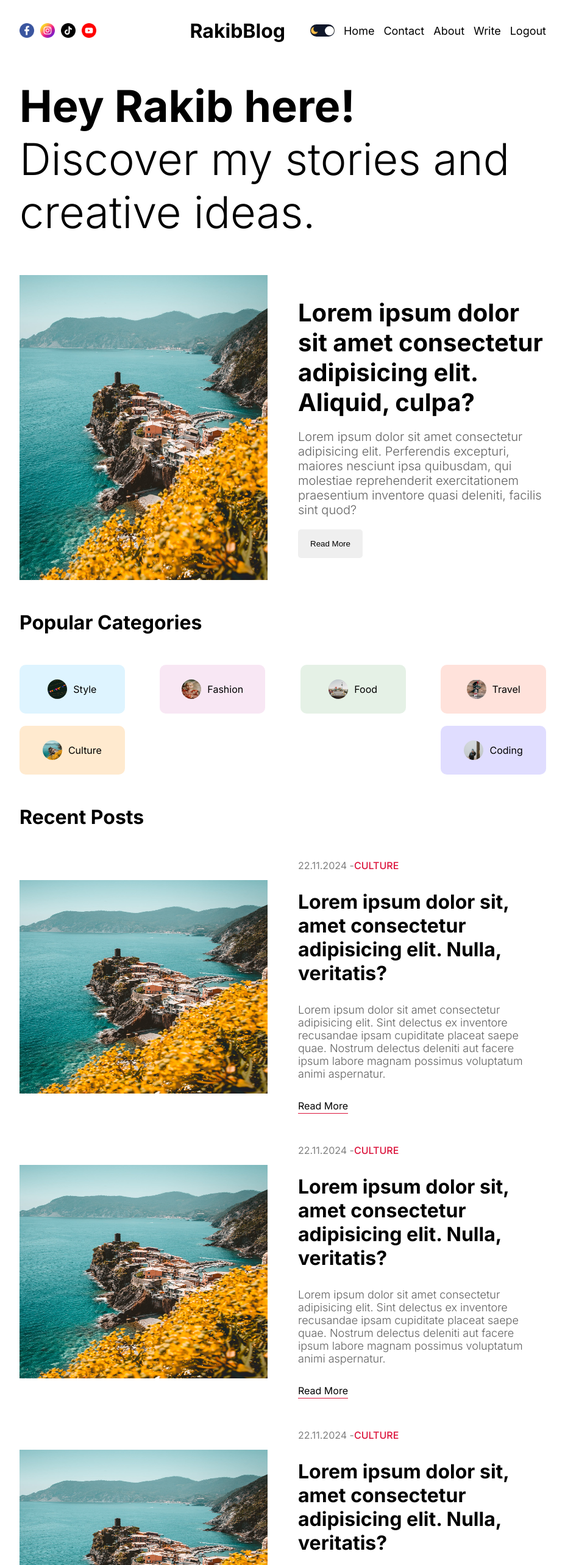
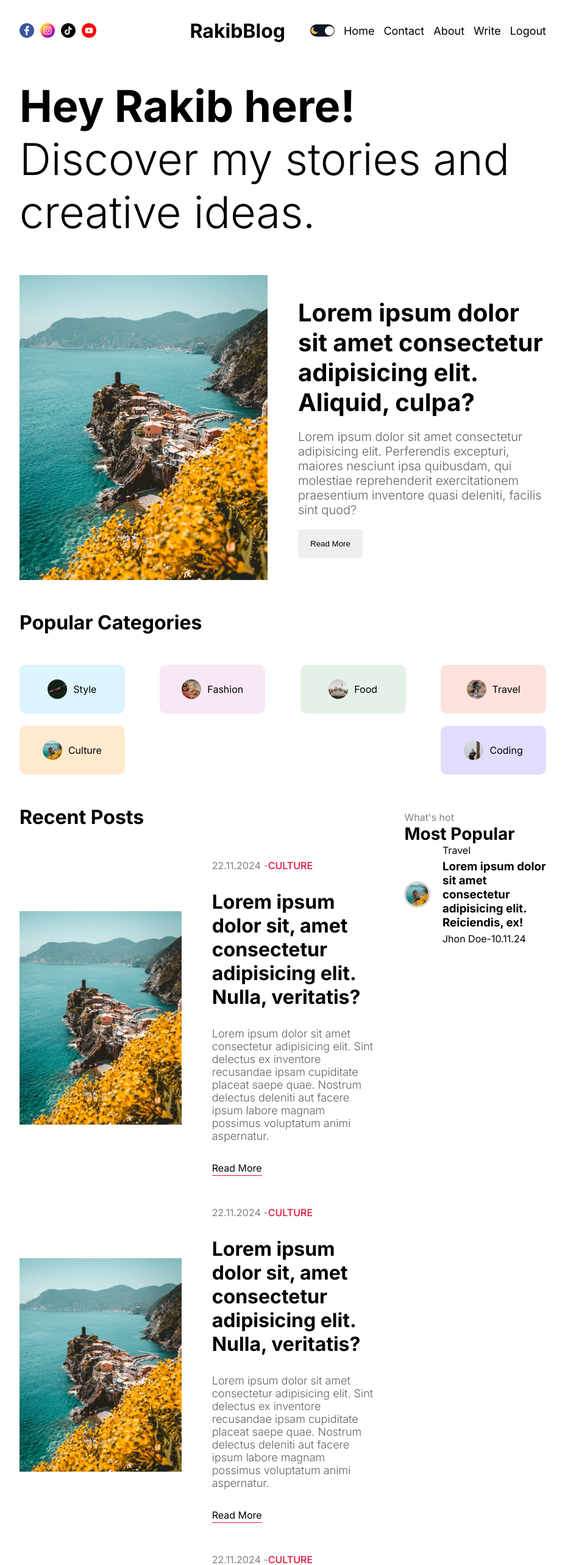
Before and after one commit to RakibMERNDev/rakib-blog, a Next.js app: page / in a window 1280 px wide. Shown: the top 2566 px of the page at 61% size, without its empty margins (176-1103 px from the left). Built offline with nearby package versions, Linux system fonts and the light colour scheme.

Commit message:
fixed homepage style issue

```diff
--- a/src/app/page.jsx
+++ b/src/app/page.jsx
@@ -10,7 +10,7 @@ export default function Home() {
     <div className={styles.container}>
       <Featured />
       <CategoryList />
-      <div className={styles.container}>
+      <div className={styles.content}>
         <CardList />
         <Menu/>
       </div>
```
